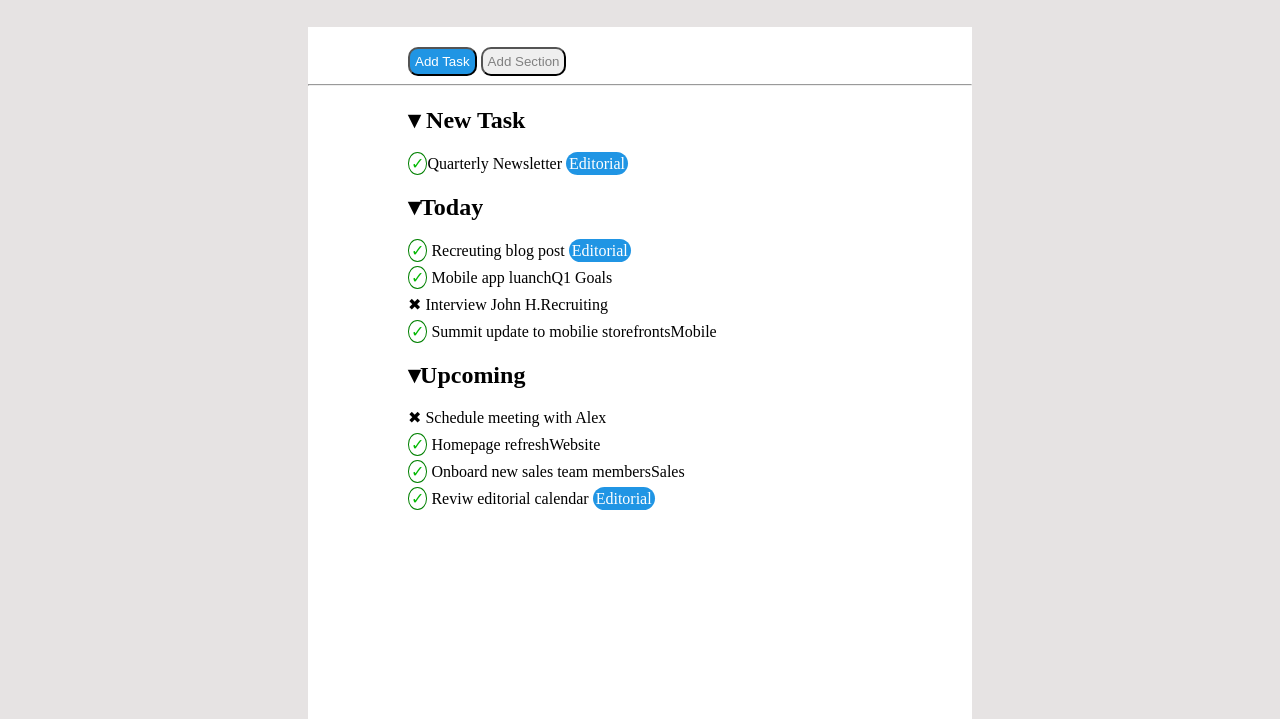
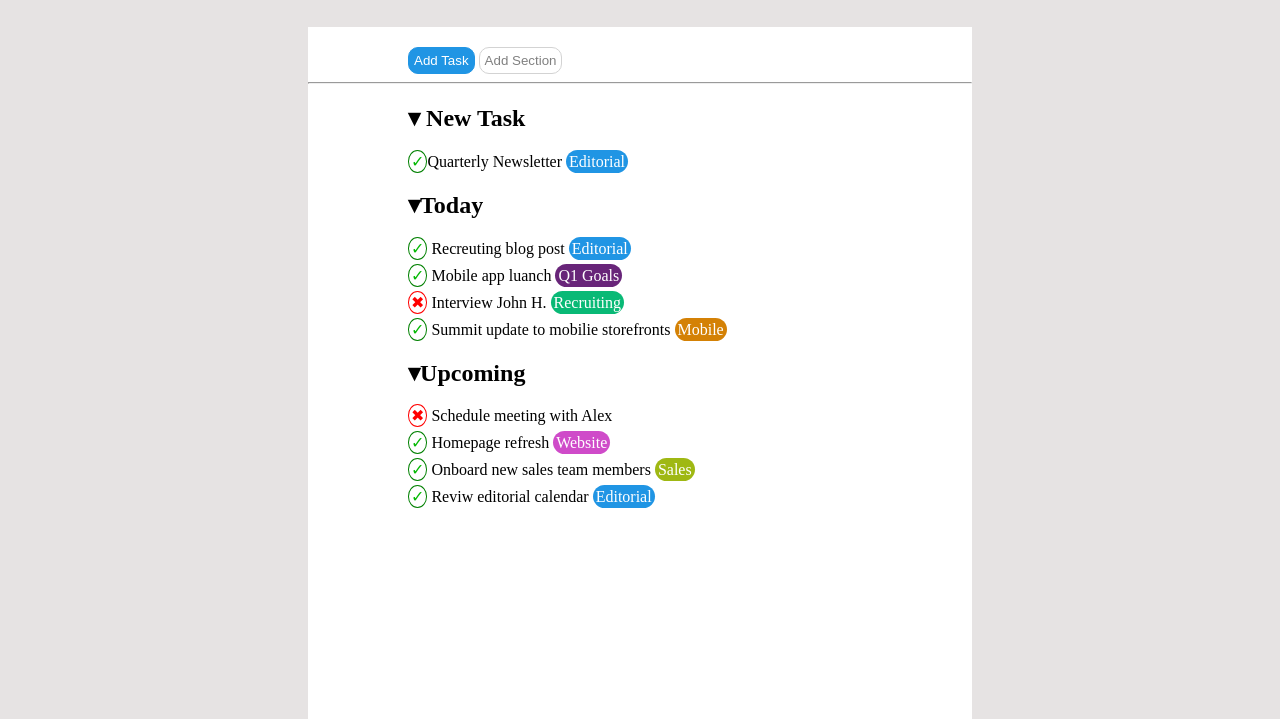
Before and after one commit to Davidebaiocchi/-html-css-toboolist, a plain HTML site: page index.html in a window 1280 px wide. Shown: the part 81-800 px from the top of the page. Drawn offline with Linux system fonts and the light colour scheme.

Commit message:
init end

```diff
--- a/css/style.css
+++ b/css/style.css
@@ -27,6 +27,8 @@ main {
     height: 1500px;
 }
 
+
+/* CONTAINER */
 .container {
     margin-left: 100px;
     margin-right: 100px;
@@ -37,6 +39,8 @@ main {
     margin-right: 100px;
 }
 
+
+/* CHECK AND CROSS */
 .check {
     color: rgb(4, 185, 4);
     background: white;
@@ -44,11 +48,18 @@ main {
     border-radius: 50%;
     padding: 2px;
 }
+.cross {
+    color: red;
+    background: white;
+    border: 1px solid red;
+    border-radius: 50%;
+    padding: 2px;
+}
+
 
 div{
     margin-top: 8px;
 }
-
 .edi {
     color: white;
     background-color: rgb(32, 149, 228);
@@ -56,15 +67,47 @@ div{
     border-radius: 15px;
 }
 
+
 /* BOTTONI */
 #button1 {
     color:white;
     background-color: rgb(32, 149, 228);
     padding: 5px;
     border-radius: 10px;
+    border: 1px solid rgb(32, 149, 228);
 }
 #button2{
     color: grey;
     padding: 5px;
     border-radius: 10px;
+    border: 1px solid lightgrey;
+    background-color: white;
 }
+
+.q1 {
+    color: white;
+    background-color: rgb(104, 37, 121);
+    padding: 3px;
+    border-radius: 15px;
+}.web {
+    color: rgb(255, 255, 255);
+    background-color: rgb(207, 75, 201);
+    padding: 3px;
+    border-radius: 15px;
+}.recru {
+    color: white;
+    background-color: rgb(9, 185, 118);
+    padding: 3px;
+    border-radius: 15px;
+}.mob {
+    color: white;
+    background-color: rgb(212, 129, 5);
+    padding: 3px;
+    border-radius: 15px;
+}
+.sales {
+    color: white;
+    background-color: rgb(159, 184, 19);
+    padding: 3px;
+    border-radius: 15px;
+}
--- a/index.html
+++ b/index.html
@@ -30,14 +30,14 @@
 
             <h2>&dtrif;Today</h2>
             <div><span class="check">&#10003;</span> Recreuting blog post <span class="edi"> Editorial</span></div>
-            <div><span class="check">&#10003;</span> Mobile app luanch<span>Q1 Goals</span></div>
-            <div> ✖  Interview John H.<span>Recruiting</span></span>
-            <div><span class="check">&#10003;</span> Summit update to mobilie storefronts<span>Mobile</span></div>
+            <div><span class="check">&#10003;</span> Mobile app luanch <span class="q1">Q1 Goals</span></div>
+            <div><span class="cross">✖</span> Interview John H. <span class="recru">Recruiting</span></span>
+            <div><span class="check">&#10003;</span> Summit update to mobilie storefronts <span class="mob">Mobile</span></div>
 
             <h2>&dtrif;Upcoming</h2>
-            <div>✖ Schedule meeting with Alex</div>
-            <div><span class="check">&#10003;</span> Homepage refresh<span>Website</span></div>
-            <div><span class="check">&#10003;</span> Onboard new sales team members<span>Sales</span></div>
+            <div><span class="cross">✖</span> Schedule meeting with Alex</div>
+            <div><span class="check">&#10003;</span> Homepage refresh <span class="web">Website</span></div>
+            <div><span class="check">&#10003;</span> Onboard new sales team members <span class="sales">Sales</span></div>
             <div><span class="check">&#10003;</span> Reviw editorial calendar <span class="edi"> Editorial</span></div>
 
 
```
